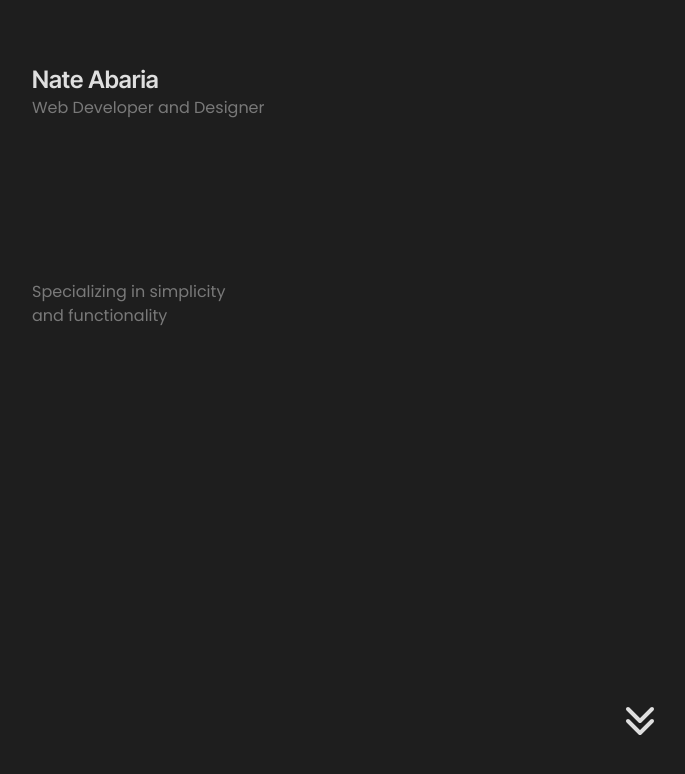
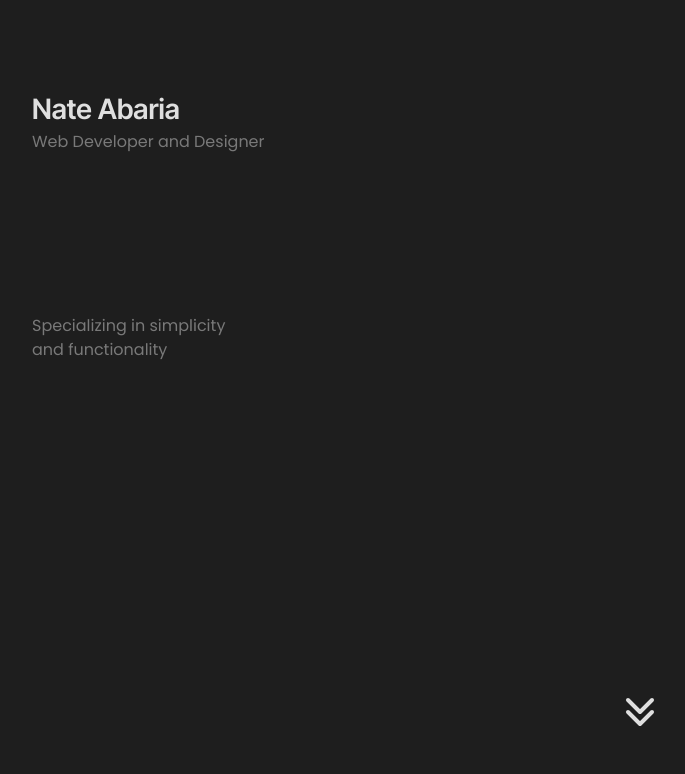
Before and after one commit to nvaba/Portfolio, a Vue app: page / in a window 1280 px wide. Shown: the top 774 px of the page, without its empty margins (0-685 px from the left). Built offline with nearby package versions, Linux system fonts and the light colour scheme.

Commit message:
Add left section code to its own component

```diff
--- a/src/App.vue
+++ b/src/App.vue
@@ -1,21 +1,9 @@
 <script setup lang="ts">
-import DownSVG from "./components/DownSVG.vue";
+import Left from "./components/Left.vue";
 </script>
 
 <template>
-  <div id="left">
-    <div class="relative mt-8 h-screen">
-      <h1 class="text-2xl">Nate Abaria</h1>
-
-      <p>Web Developer and Designer</p>
-
-      <p class="mt-[10rem]">
-        Specializing in simplicity <br />
-        and functionality
-      </p>
-    </div>
-    <DownSVG />
-  </div>
+  <Left />
 
   <div id="right"></div>
 </template>
--- a/src/components/DownSVG.vue
+++ b/src/components/DownSVG.vue
@@ -4,7 +4,7 @@
     width="48"
     height="48"
     viewBox="0 0 48 48"
-    class="hoverUpDown absolute left-1/2 top-[80%] -translate-x-1/2 transform"
+    class="hoverUpDown absolute left-1/2 top-[77%] -translate-x-1/2 transform"
   >
     <path
       fill="none"
--- /dev/null
+++ b/src/components/Left.vue
@@ -0,0 +1,19 @@
+<template>
+  <div id="left">
+    <div class="relative mt-14 h-screen">
+      <h1 class="text-[1.75rem]">Nate Abaria</h1>
+
+      <p>Web Developer and Designer</p>
+
+      <p class="mt-[10rem]">
+        Specializing in simplicity <br />
+        and functionality
+      </p>
+    </div>
+    <DownSVG />
+  </div>
+</template>
+
+<script setup lang="ts">
+import DownSVG from "./DownSVG.vue";
+</script>
```
